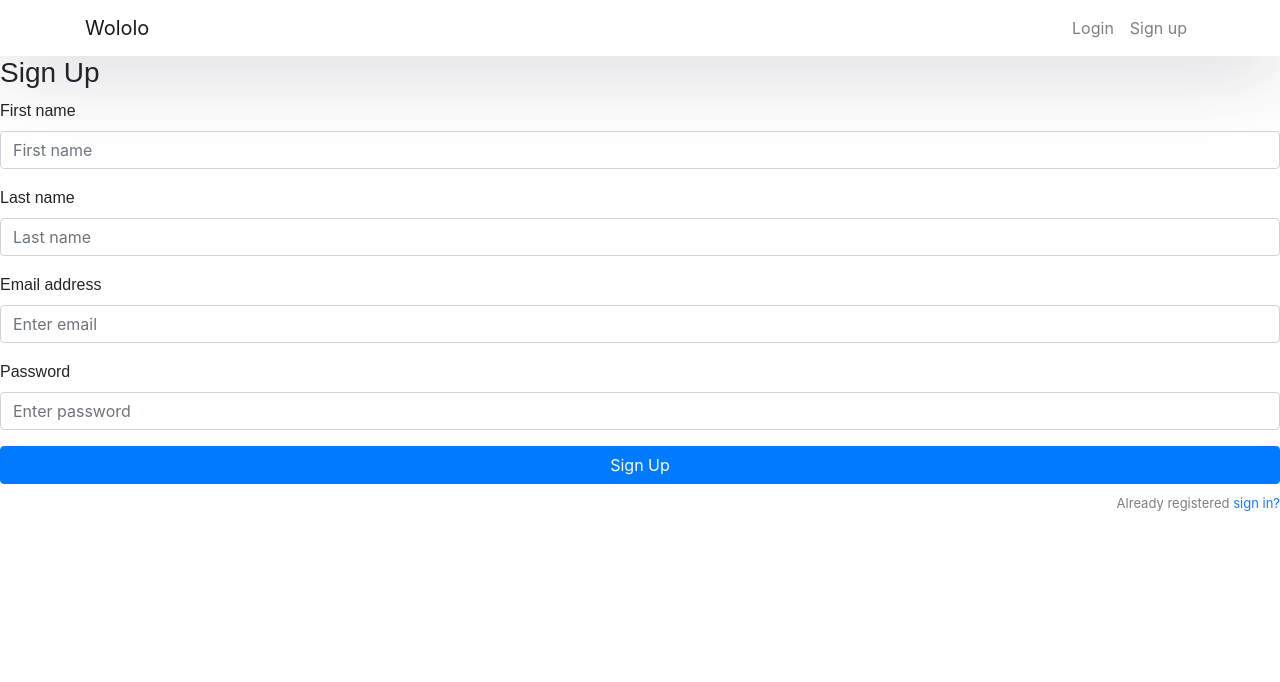
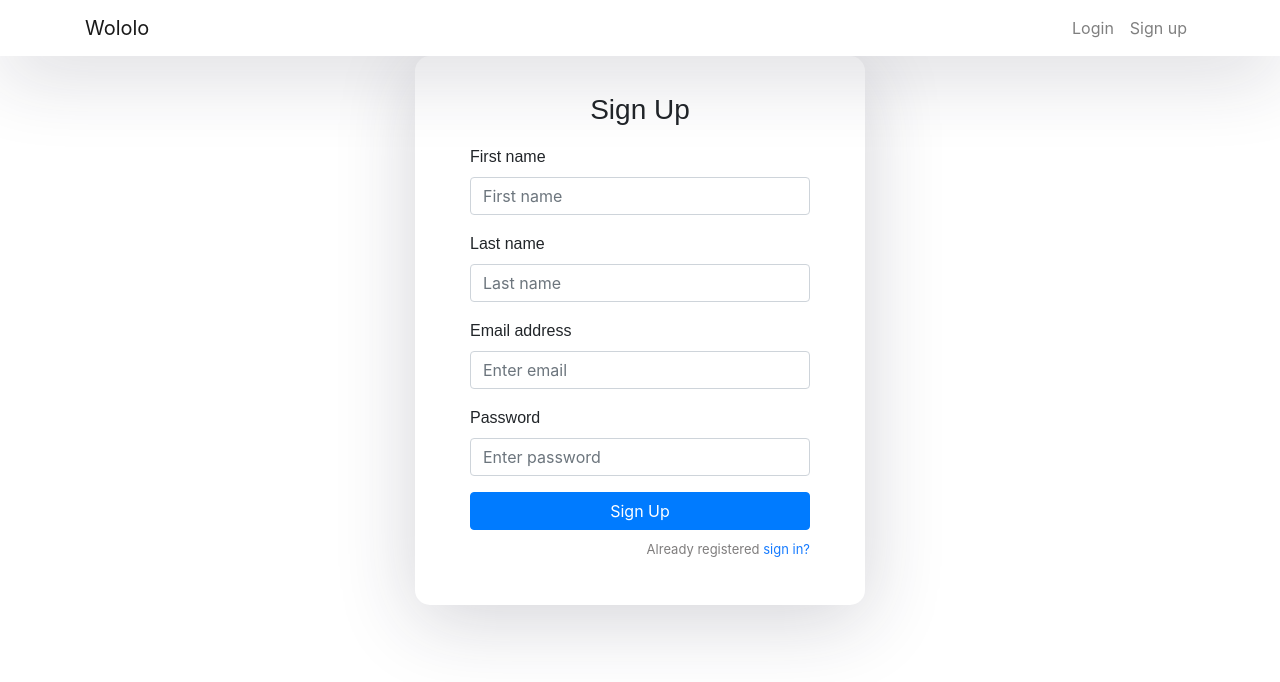
Before and after one commit to facuhump2409/Wololo-Frontend, a React (Create React App) app: page /sign_up in a window 1280 px wide. Shown: the top 682 px of the page. Built offline with nearby package versions, Linux system fonts and the light colour scheme; no server answers.

Commit message:
fixed css from sign_up

```diff
--- a/src/app/components/signup.js
+++ b/src/app/components/signup.js
@@ -17,6 +17,8 @@ class SignUpComponent extends Component{
 
     render() {
         return (
+            <div className="auth-wrapper">
+            <div className="auth-inner">
             <form onSubmit={this.handleSubmit}>
                 <h3>Sign Up</h3>
 
@@ -45,6 +47,8 @@ class SignUpComponent extends Component{
                     Already registered <a href="/sign-in">sign in?</a>
                 </p>
             </form>
+            </div>
+            </div>
         );
     }
 
```
